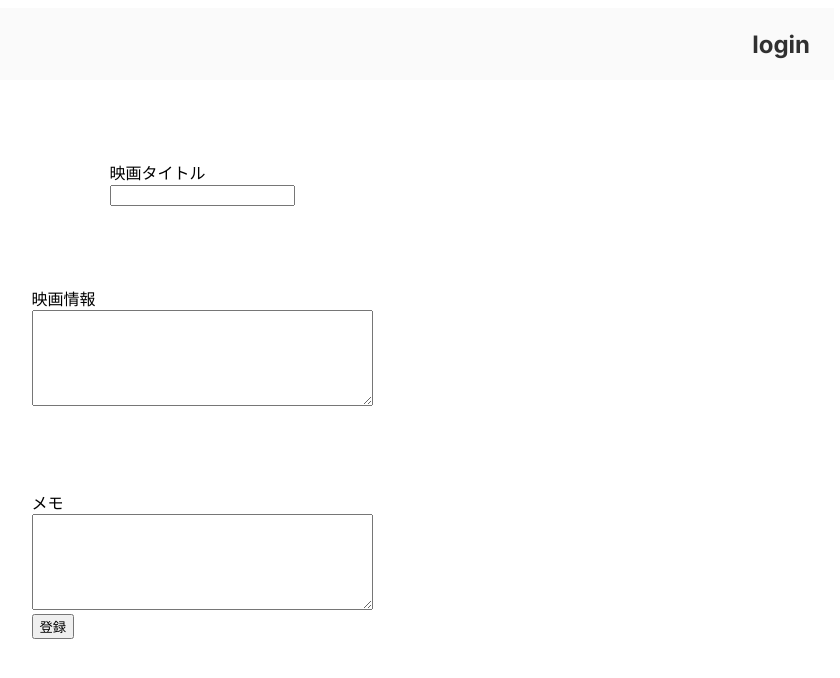
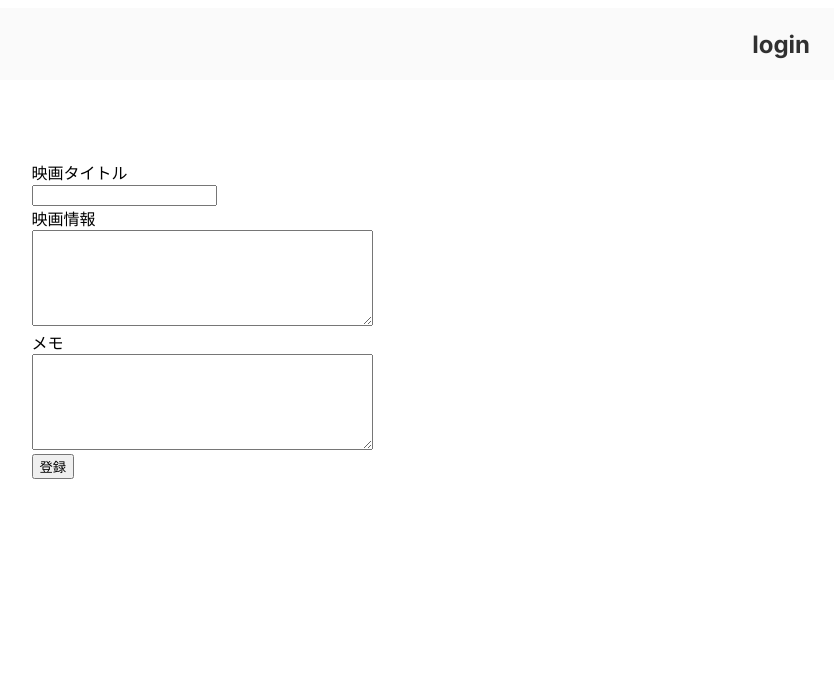
Before and after one commit to hagitaku/movie_management, a Next.js app in the folder frontend/projects/: page /register in a window 1280 px wide. Shown: the top 678 px of the page, without its empty margins (438-1278 px from the left). Built offline with nearby package versions, Linux system fonts and the light colour scheme.

Commit message:
TextBoxとTextBoxAreaのコンポーネントをformに追加

```diff
--- /dev/null
+++ b/frontend/projects/src/app/components/form/TextBox/TextBox.tsx
@@ -0,0 +1,18 @@
+import style from "./TextBox.module.css";
+
+type TextBoxProps = {
+    textBoxName: string;
+    textBoxLabel: string;
+    textBoxType: string;
+}
+const TextBox = (props : TextBoxProps) =>{
+    return(
+        <div className={style.form_group}>
+            <label htmlFor="name">{ props.textBoxName }</label>
+            <div className={style.form_input}>
+                <input name={props.textBoxLabel} type={props.textBoxType}></input>
+            </div>
+        </div>
+    )
+}
+export default TextBox;
--- /dev/null
+++ b/frontend/projects/src/app/components/form/TextBoxArea/TextBoxArea.tsx
@@ -0,0 +1,19 @@
+import style from "./TextBoxArea.module.css";
+
+type TextBoxAreaProps = {
+    textBoxAreaName: string;
+    textBoxAreaLabel: string;
+    textBoxAreaRows: number;
+    textBoxAreaCols: number;
+}
+const TextBoxArea = (props : TextBoxAreaProps) =>{
+    return(
+        <div className={style.form_group}>
+            <label htmlFor="name">{ props.textBoxAreaName }</label>
+            <div className={style.form_input}>
+                <textarea name={props.textBoxAreaLabel} rows={props.textBoxAreaRows} cols={props.textBoxAreaCols}></textarea>
+            </div>
+        </div>
+    )
+}
+export default TextBoxArea;
--- a/frontend/projects/src/app/register/page.tsx
+++ b/frontend/projects/src/app/register/page.tsx
@@ -1,4 +1,8 @@
 import style from "./Register.module.css";
+import {useForm} from "react-hook-form";
+import TextBox from "../components/form/TextBox/TextBox";
+import TextBoxArea from "../components/form/TextBoxArea/TextBoxArea";
+
 export const Register = () =>{
     async function postRegisterForm(formData : any) {
         'use server'
@@ -12,24 +16,9 @@ export const Register = () =>{
     return (
         <main className={style.main}>
             <form className={style.form_group} action={postRegisterForm}>
-                <div className={style.form_group}>
-                    <label htmlFor="name">映画タイトル</label>
-                    <div className={style.form_input}>
-                        <input name="movie_title" type="text"></input>
-                    </div>
-                </div>
-                <div className={style.form_group}>
-                    <label htmlFor="name">映画情報</label>
-                    <div className={style.form_input}>
-                        <textarea name="movie_contents" rows={6} cols={40}></textarea>
-                    </div>
-                </div>
-                <div className={style.form_group}>
-                    <label htmlFor="name">メモ</label>
-                    <div className={style.form_input}>
-                        <textarea name="movie_memo" rows={6} cols={40}></textarea>
-                    </div>
-                </div>
+                <TextBox textBoxName="映画タイトル" textBoxLabel="movie_title" textBoxType="text" />
+                <TextBoxArea textBoxAreaName="映画情報" textBoxAreaLabel="movie_contents" textBoxAreaRows={6} textBoxAreaCols={40}/>
+                <TextBoxArea textBoxAreaName="メモ" textBoxAreaLabel="movie_memo" textBoxAreaRows={6} textBoxAreaCols={40} />
                 <div className={style.form_btn}>
                     <button id="register_btn" type="submit">登録</button>
                 </div>
```
Also changed, not shown: frontend/projects/src/app/components/form/TextBox/TextBox.module.css (added), frontend/projects/src/app/components/form/TextBoxArea/TextBoxArea.module.css (added).
